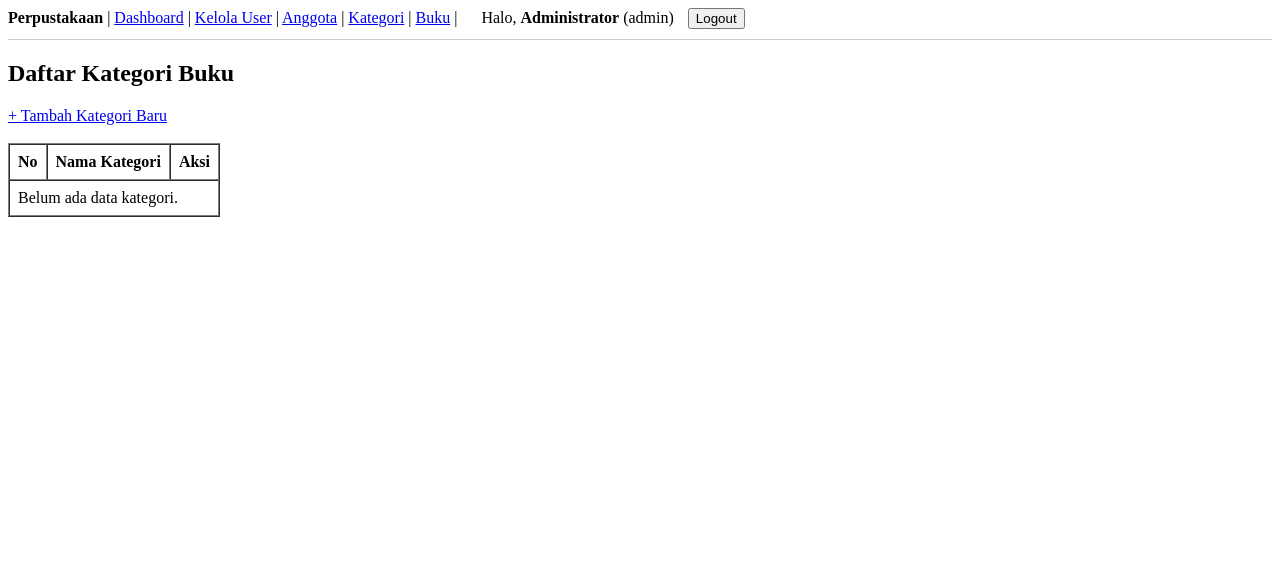
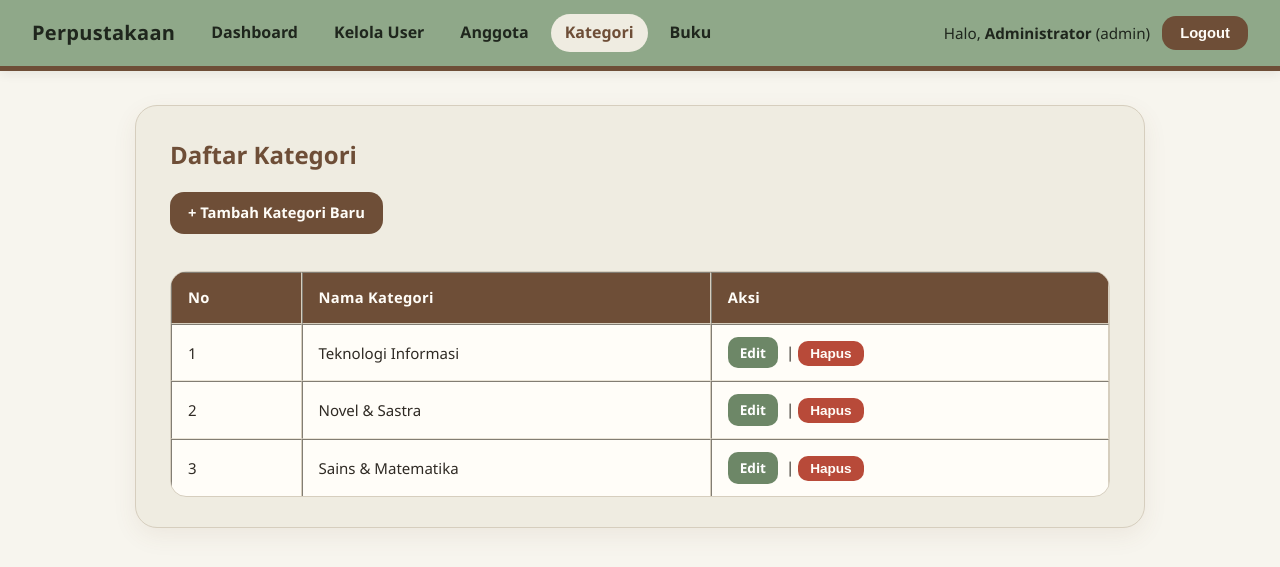
Before and after one commit to Silviaproject/sistem-informasi-perpustakaan-sederhana, a Laravel app: page /categories in a window 1280 px wide. Shown: the top 567 px of the page. Run offline with Laravel 12, Linux system fonts and the light colour scheme; a user stored in the database is signed in; data comes from the database, SQL or seed files in the repository; data that the repository does not hold is empty; parts of the project's set-up code (start-up, migrations or seed data) failed here and were passed over.

Commit message:
integrasi data kategori & buku, proteksi role admin, dan css tampilan

```diff
--- a/app/Models/Book.php
+++ b/app/Models/Book.php
@@ -5,6 +5,7 @@ namespace App\Models;
 use Illuminate\Database\Eloquent\Factories\HasFactory;
 use Illuminate\Database\Eloquent\Model;
 use Illuminate\Database\Eloquent\Relations\BelongsTo;
+use Illuminate\Database\Eloquent\Relations\HasMany;
 
 class Book extends Model
 {
@@ -22,4 +23,9 @@ class Book extends Model
     {
         return $this->belongsTo(Category::class);
     }
+
+    public function borrowingDetails(): HasMany
+    {
+        return $this->hasMany(BorrowingDetail::class);
+    }
 }
--- /dev/null
+++ b/public/css/sage-wood.css
@@ -0,0 +1,314 @@
+/* =========================================
+   TEMA: MINIMALIS & HANGAT (SAGE & WOOD)
+   ========================================= */
+:root {
+    --bg-cream: #F7F5EE;
+    --card-beige: #EFECE1;
+    --sage-primary: #8FA889;
+    --sage-dark: #6D8767;
+    --sage-light: #DCE5D8;
+    --wood-brown: #6E4E37;
+    --wood-hover: #563B28;
+    --text-dark: #2F2A24;
+    --text-muted: #6B6359;
+    --border-soft: #D6CEBE;
+    --danger-red: #B84A39;
+    --danger-hover: #963829;
+}
+
+* {
+    box-sizing: border-box;
+    margin: 0;
+    padding: 0;
+}
+
+body {
+    font-family: 'Segoe UI', Tahoma, Geneva, Verdana, sans-serif;
+    background-color: var(--bg-cream);
+    color: var(--text-dark);
+    line-height: 1.6;
+}
+
+/* --- NAVBAR --- */
+.navbar {
+    background-color: var(--sage-primary);
+    border-bottom: 5px solid var(--wood-brown);
+    padding: 14px 32px;
+    display: flex;
+    justify-content: space-between;
+    align-items: center;
+    flex-wrap: wrap;
+    gap: 12px;
+    box-shadow: 0 3px 10px rgba(47, 42, 36, 0.08);
+}
+
+.nav-links {
+    display: flex;
+    align-items: center;
+    flex-wrap: wrap;
+    gap: 8px;
+}
+
+.nav-brand {
+    font-size: 1.25rem;
+    font-weight: 700;
+    color: #1F261D;
+    margin-right: 14px;
+    letter-spacing: 0.3px;
+}
+
+.nav-links a {
+    text-decoration: none;
+    color: #1F261D;
+    font-weight: 600;
+    padding: 6px 14px;
+    border-radius: 20px;
+    transition: all 0.2s ease;
+}
+
+.nav-links a:hover,
+.nav-links a.active {
+    background-color: var(--card-beige);
+    color: var(--wood-brown);
+}
+
+.nav-user {
+    display: flex;
+    align-items: center;
+    gap: 12px;
+    color: #1F261D;
+    font-size: 0.95rem;
+}
+
+/* --- CONTAINER & CARD UTAMA --- */
+.container {
+    max-width: 1050px;
+    margin: 34px auto;
+    padding: 0 20px;
+}
+
+.content-card {
+    background-color: var(--card-beige);
+    border: 1.5px solid var(--border-soft);
+    border-radius: 22px;
+    padding: 30px 34px;
+    box-shadow: 0 8px 24px rgba(110, 78, 55, 0.08);
+}
+
+h1, h2, h3 {
+    color: var(--wood-brown);
+    margin-bottom: 18px;
+    font-weight: 700;
+}
+
+/* --- ALERT / NOTIFIKASI --- */
+.alert-success {
+    background-color: var(--sage-light);
+    border-left: 5px solid var(--sage-dark);
+    color: #263822;
+    padding: 12px 18px;
+    border-radius: 12px;
+    margin-bottom: 20px;
+    font-weight: 500;
+}
+
+.alert-error {
+    background-color: #F8E2DF;
+    border-left: 5px solid var(--danger-red);
+    color: #6B2217;
+    padding: 12px 18px;
+    border-radius: 12px;
+    margin-bottom: 20px;
+}
+
+/* --- TOMBOL & LINK AKSI --- */
+button,
+.btn,
+main > a,
+.content-card > a {
+    display: inline-block;
+    background-color: var(--wood-brown);
+    color: #FFFDF8 !important;
+    text-decoration: none;
+    border: none;
+    padding: 9px 18px;
+    border-radius: 14px;
+    font-size: 0.92rem;
+    font-weight: 600;
+    cursor: pointer;
+    transition: background-color 0.2s ease, transform 0.1s ease;
+}
+
+button:hover,
+.btn:hover,
+main > a:hover,
+.content-card > a:hover {
+    background-color: var(--wood-hover);
+    transform: translateY(-1px);
+}
+
+/* --- TABEL DATA --- */
+table {
+    width: 100%;
+    border-collapse: separate;
+    border-spacing: 0;
+    margin-top: 12px;
+    background-color: #FFFDF8;
+    border: 1.5px solid var(--border-soft);
+    border-radius: 16px;
+    overflow: hidden;
+}
+
+thead {
+    background-color: var(--wood-brown);
+    color: #FFFDF8;
+}
+
+th {
+    padding: 13px 16px;
+    text-align: left;
+    font-weight: 600;
+    font-size: 0.92rem;
+    letter-spacing: 0.3px;
+}
+
+td {
+    padding: 12px 16px;
+    border-bottom: 1px solid #EAE4D7;
+    font-size: 0.94rem;
+    vertical-align: middle;
+}
+
+tbody tr:last-child td {
+    border-bottom: none;
+}
+
+tbody tr:hover {
+    background-color: #F4F1E6;
+}
+
+/* Tombol Edit & Hapus di dalam Tabel */
+td a {
+    display: inline-block;
+    background-color: var(--sage-dark);
+    color: #FFFFFF !important;
+    text-decoration: none;
+    padding: 5px 12px;
+    border-radius: 10px;
+    font-size: 0.85rem;
+    font-weight: 600;
+    margin-right: 4px;
+}
+
+td a:hover {
+    background-color: #576E52;
+}
+
+td form button {
+    background-color: var(--danger-red);
+    padding: 5px 12px;
+    border-radius: 10px;
+    font-size: 0.85rem;
+}
+
+td form button:hover {
+    background-color: var(--danger-hover);
+}
+
+/* --- FORM INPUT & SELECT --- */
+form label {
+    display: inline-block;
+    font-weight: 600;
+    color: var(--wood-brown);
+    margin-bottom: 6px;
+}
+
+input[type="text"],
+input[type="email"],
+input[type="password"],
+input[type="number"],
+select,
+textarea {
+    width: 100%;
+    max-width: 480px;
+    padding: 11px 15px;
+    background-color: #FFFDF8;
+    border: 1.5px solid var(--border-soft);
+    border-radius: 14px;
+    font-size: 0.95rem;
+    color: var(--text-dark);
+    outline: none;
+    transition: border-color 0.2s ease, box-shadow 0.2s ease;
+}
+
+input:focus,
+select:focus,
+textarea:focus {
+    border-color: var(--sage-dark);
+    box-shadow: 0 0 0 3px rgba(143, 168, 137, 0.25);
+}
+
+/* --- KHUSUS HALAMAN LOGIN --- */
+body.login-page {
+    min-height: 100vh;
+    display: flex;
+    flex-direction: column;
+}
+
+.login-header {
+    background-color: var(--sage-primary);
+    padding: 16px 32px;
+    font-size: 1.25rem;
+    font-weight: 700;
+    color: #1F261D;
+    border-bottom: 4px solid var(--wood-brown);
+}
+
+.login-wrapper {
+    flex: 1;
+    display: flex;
+    justify-content: center;
+    align-items: center;
+    padding: 24px;
+}
+
+.login-card {
+    width: 100%;
+    max-width: 420px;
+    background-color: var(--sage-primary);
+    border-top: 10px solid var(--wood-brown);
+    border-radius: 26px;
+    overflow: hidden;
+    box-shadow: 0 12px 30px rgba(47, 42, 36, 0.14);
+}
+
+.login-card-header {
+    background-color: var(--card-beige);
+    padding: 22px 28px 18px;
+    border-bottom-right-radius: 36px;
+}
+
+.login-card-header h2 {
+    margin: 0;
+    font-size: 1.65rem;
+    color: var(--wood-brown);
+}
+
+.login-card-body {
+    padding: 26px 28px 30px;
+}
+
+.login-card-body input {
+    max-width: 100%;
+    margin-bottom: 16px;
+    border-radius: 14px;
+    padding: 13px 16px;
+}
+
+.login-card-body button {
+    width: 100%;
+    padding: 12px;
+    font-size: 1rem;
+    border-radius: 14px;
+    margin-top: 6px;
+}
--- a/resources/views/categories/index.blade.php
+++ b/resources/views/categories/index.blade.php
@@ -3,17 +3,21 @@
 @section('title', 'Daftar Kategori')
 
 @section('content')
-<h2>Daftar Kategori Buku</h2>
+<h2>Daftar Kategori</h2>
 
+@if(auth()->user()->isAdmin())
     <a href="{{ route('categories.create') }}">+ Tambah Kategori Baru</a>
     <br><br>
+@endif
 
 <table border="1" cellpadding="8" cellspacing="0">
     <thead>
         <tr>
             <th>No</th>
             <th>Nama Kategori</th>
+            @if(auth()->user()->isAdmin())
                 <th>Aksi</th>
+            @endif
         </tr>
     </thead>
     <tbody>
@@ -21,18 +25,20 @@
             <tr>
                 <td>{{ $index + 1 }}</td>
                 <td>{{ $category->name }}</td>
+                @if(auth()->user()->isAdmin())
                     <td>
                         <a href="{{ route('categories.edit', $category->id) }}">Edit</a> |
                         <form action="{{ route('categories.destroy', $category->id) }}" method="POST" style="display:inline;">
                             @csrf
                             @method('DELETE')
-                        <button type="submit" onclick="return confirm('Yakin ingin menghapus?')">Hapus</button>
+                            <button type="submit" onclick="return confirm('Yakin ingin menghapus kategori ini?')">Hapus</button>
                         </form>
                     </td>
+                @endif
             </tr>
         @empty
             <tr>
-                <td colspan="3">Belum ada data kategori.</td>
+                <td colspan="{{ auth()->user()->isAdmin() ? 3 : 2 }}">Belum ada data kategori.</td>
             </tr>
         @endforelse
     </tbody>
--- a/resources/views/layouts/app.blade.php
+++ b/resources/views/layouts/app.blade.php
@@ -4,39 +4,54 @@
     <meta charset="UTF-8">
     <meta name="viewport" content="width=device-width, initial-scale=1">
     <title>@yield('title', 'Sistem Informasi Perpustakaan')</title>
+    <link rel="stylesheet" href="{{ asset('css/sage-wood.css') }}">
 </head>
 <body>
     @auth
-    <nav style="margin-bottom: 20px; padding-bottom: 10px; border-bottom: 1px solid #ccc;">
-        <strong>Perpustakaan</strong> |
-        <a href="{{ route('dashboard') }}">Dashboard</a> |
+    <nav class="navbar">
+        <div class="nav-links">
+            <span class="nav-brand">Perpustakaan</span>
+            <a href="{{ route('dashboard') }}" class="{{ request()->routeIs('dashboard') ? 'active' : '' }}">Dashboard</a>
 
             @if(auth()->user()->isAdmin())
-            <a href="{{ route('users.index') }}">Kelola User</a> |
+                <a href="{{ route('users.index') }}" class="{{ request()->routeIs('users.*') ? 'active' : '' }}">Kelola User</a>
             @endif
 
-        <a href="{{ route('members.index') }}">Anggota</a> |
-        <a href="{{ route('categories.index') }}">Kategori</a> |
-        <a href="{{ route('books.index') }}">Buku</a> |
+            <a href="{{ route('members.index') }}" class="{{ request()->routeIs('members.*') ? 'active' : '' }}">Anggota</a>
+            <a href="{{ route('categories.index') }}" class="{{ request()->routeIs('categories.*') ? 'active' : '' }}">Kategori</a>
+            <a href="{{ route('books.index') }}" class="{{ request()->routeIs('books.*') ? 'active' : '' }}">Buku</a>
+        </div>
 
-        <span style="margin-left: 20px;">
-            Halo, <strong>{{ auth()->user()->name }}</strong> ({{ auth()->user()->role }})
-        </span>
-        <form action="{{ route('logout') }}" method="POST" style="display:inline; margin-left: 10px;">
+        <div class="nav-user">
+            <span>Halo, <strong>{{ auth()->user()->name }}</strong> ({{ auth()->user()->role }})</span>
+            <form action="{{ route('logout') }}" method="POST" style="display:inline;">
                 @csrf
                 <button type="submit">Logout</button>
             </form>
+        </div>
     </nav>
     @endauth
 
-    <main>
+    <main class="container">
+        <div class="content-card">
             @if(session('success'))
-            <div style="color: green; margin-bottom: 15px;">
+                <div class="alert-success">
                     {{ session('success') }}
                 </div>
             @endif
 
+            @if($errors->any())
+                <div class="alert-error">
+                    <ul style="margin-left: 18px;">
+                        @foreach($errors->all() as $error)
+                            <li>{{ $error }}</li>
+                        @endforeach
+                    </ul>
+                </div>
+            @endif
+
             @yield('content')
+        </div>
     </main>
 </body>
 </html>
```
Also changed, not shown: app/Http/Middleware/CheckRole.php (added, +19 -0 lines), database/seeders/DatabaseSeeder.php (+32 -0 lines), resources/views/auth/login.blade.php (+26 -21 lines), resources/views/books/create.blade.php (+17 -32 lines), resources/views/books/edit.blade.php (+17 -21 lines), resources/views/books/index.blade.php (+7 -1 lines), resources/views/categories/create.blade.php (+9 -10 lines), resources/views/categories/edit.blade.php (+12 -12 lines), database/migrations/2026_11_01_091724_create_members_table.php (deleted). Lines whose indentation alone changed are shown as unchanged.
